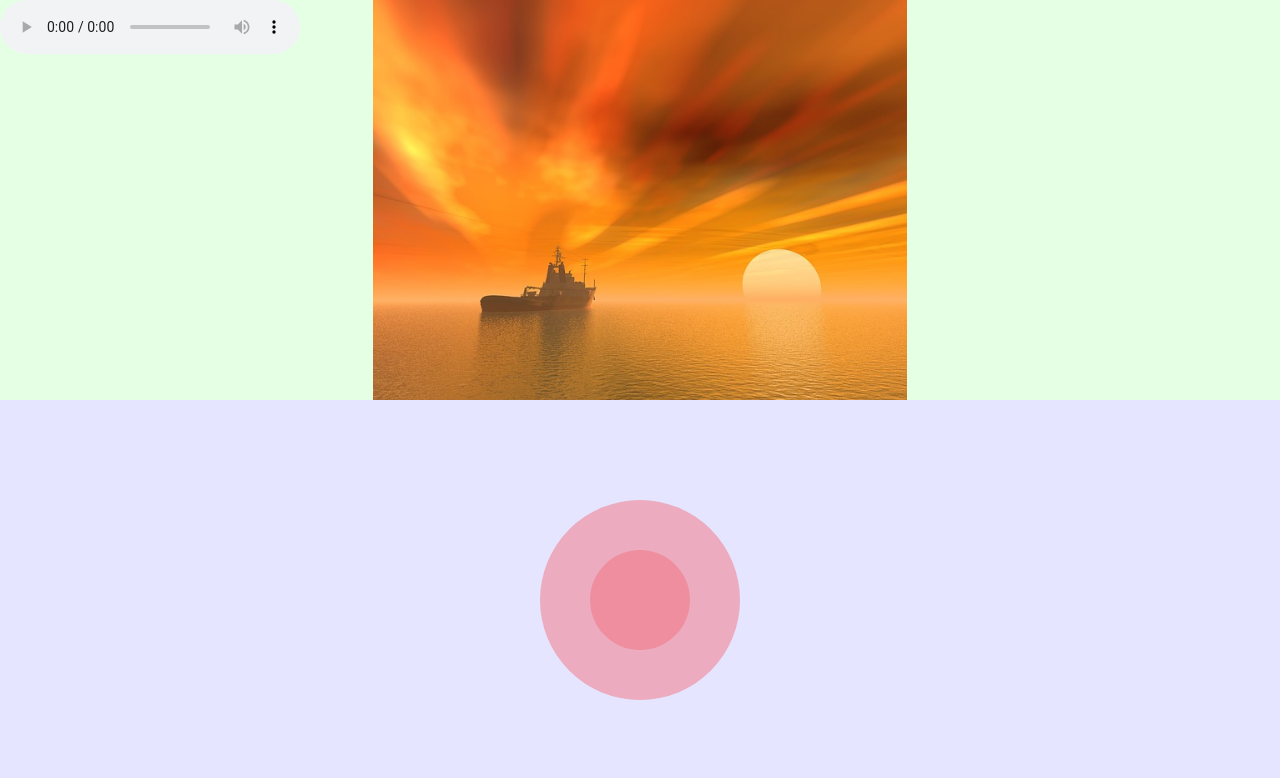
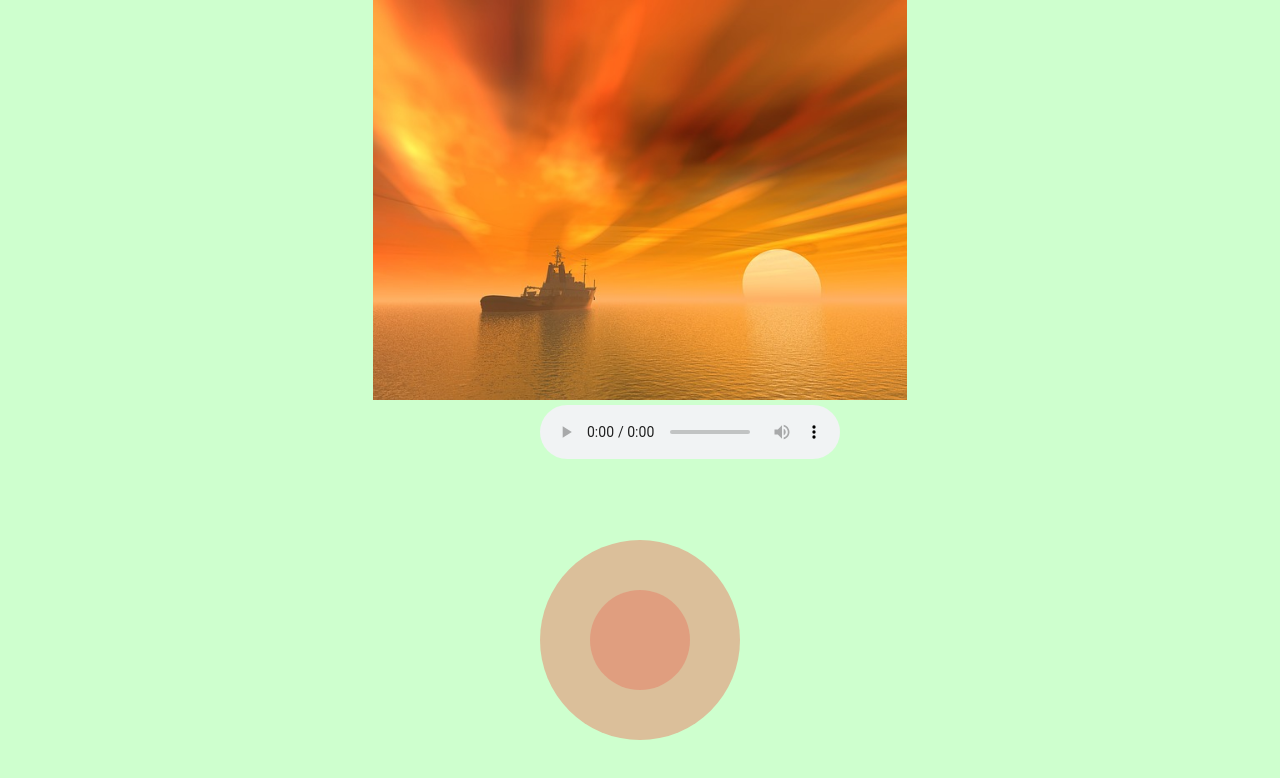
Before and after one commit to uharband/rpi-car, a website: page html/index.html in a window 1280 px wide. Drawn offline with Linux system fonts and the light colour scheme.

Commit message:
center audio

```diff
--- a/html/index.html
+++ b/html/index.html
@@ -13,6 +13,7 @@
             bottom: 0;
             padding: 0;
             margin: 0;
+            background: rgba(0, 255, 0, 0.1);
         }
 
         #video_container {
@@ -21,18 +22,31 @@
             top: 0;
             height: 50%;
             width: 100%;
-            background: rgba(0, 255, 0, 0.1);
+
 			margin-bottom:5px;
         }
 
-        #remoteControl {
+        #audio_container {
+            position: relative;
+
+            margin-bottom: 5px;
+            margin-top: 5px;
+            width: 200px;
+            margin-right: auto;
+            margin-left: auto;
+            top: 50%;
+
+        }
+
+        #remote_container {
             position: absolute;
             left: 0;
-            top: 50%;
-            height: 50%;
+            top: 60%;
+            height: 40%;
             width: 100%;
-            background: rgba(0, 0, 255, 0.1);
+
         }
+
 		img {
 			max-width: 100%;
 			max-height: 100%;
@@ -49,23 +63,23 @@
             margin-bottom: 5px;
             display: block;
         }
+
         </style>
     </head>
     <body onload="pageLoaded()">
         <div id="video_container">
-
-            <img src="./img/loading.jpg"  id="video"
+            <img src="./img/loading.jpg"
+                 id="video"
                  onerror="if (this.src != './img/sunset.jpg') this.src = './img/sunset.jpg';"
-            class="videostyle"/>
+                 class="videostyle"/>
         </div>
-        <div>
-            <audio controls id="audio" >
+        <div id="audio_container">
+            <audio controls id="audio" class="audiostyle">
                 <source id="audioSource" src="" />
                 Your browser does not support the audio format.
             </audio>
         </div>
-        <div id="remoteControl"></div>
-
+        <div id="remote_container"></div>
 
         <script src="./dist/nipplejs.js" charset="utf-8"></script>
         <script src="./js/car.js" charset="utf-8"></script>
--- a/html/js/car.js
+++ b/html/js/car.js
@@ -1,7 +1,7 @@
 var eventId = 0;
 
 var joystickR = nipplejs.create({
-    zone: document.getElementById('remoteControl'),
+    zone: document.getElementById('remote_container'),
     mode: 'static',
     position: { left: '50%', top: '50%' },
     color: 'red',
```
